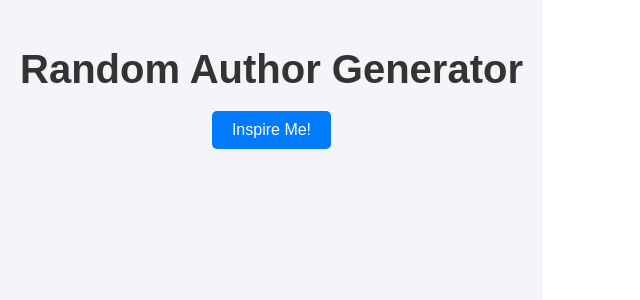
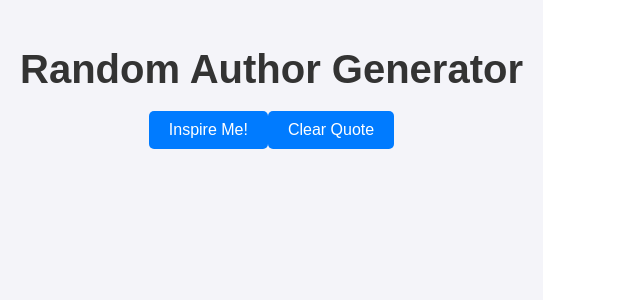
Before and after one commit to nakullsharma/random-authors, a React (Vite) app: page / in a window 1280 px wide. Shown: the top 300 px of the page, without its empty margins (0-640 px from the left). Built offline with nearby package versions, Linux system fonts and the light colour scheme.

Commit message:
new button

```diff
--- a/src/App.jsx
+++ b/src/App.jsx
@@ -15,6 +15,9 @@ function App() {
       <button onClick={getRandomAuthor} style={styles.button}>
        Inspire Me!
        </button>
+        <button onClick={() => setAuthor(null)} style={styles.button}>
+         Clear Quote
+         </button>
       {author && (
         <div style={styles.card}>
           <h2 style={styles.authorName}>{author.name}</h2>
```
